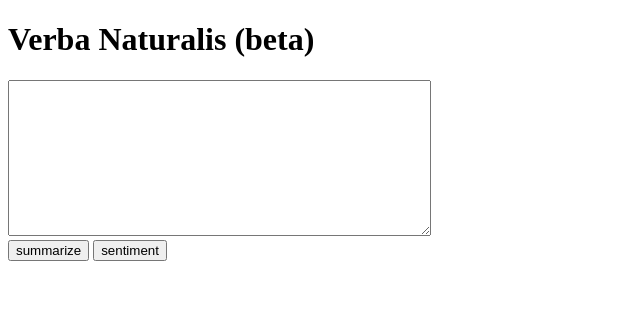
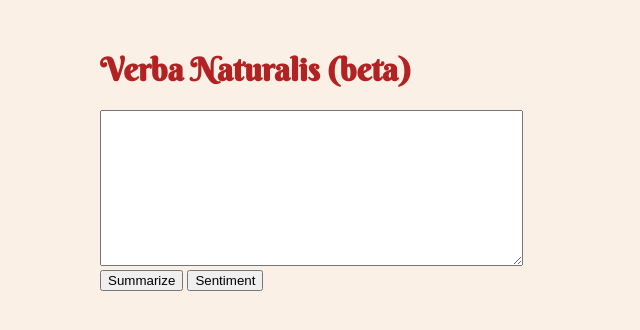
Before and after one commit to Paraguanads/Verba-Naturalis, a Flask app: page / in a window 1280 px wide. Shown: the top 330 px of the page, without its empty margins (0-640 px from the left). Run offline with Flask 2, Linux system fonts and the light colour scheme; parts of the project's set-up code (start-up, migrations or seed data) failed here and were passed over.

Commit message:
Minor changes
add CSS and changed page colors.

```diff
--- a/main.py
+++ b/main.py
@@ -79,4 +79,4 @@ def home():
 
 # Run the app
 if __name__ == "__main__":
-    app.run()
+    app.run(host="localhost", port=3002, debug=True)
--- /dev/null
+++ b/static/main.css
@@ -0,0 +1,21 @@
+body {
+  background: Linen;
+  margin-top: 50px;
+  margin-left: 100px;
+  }
+
+h1 {
+  font-family: 'Berkshire Swash', cursive;
+  color: FireBrick;
+  }
+
+h2 {
+  font-family: 'Open Sans', sans-serif;
+  color: DarkSlateGray;
+  }
+
+p {
+  font-family: 'Open Sans', sans-serif;
+  font-size: 1.2em;
+  color: DarkSlateGray;
+  }
--- a/templates/index.html
+++ b/templates/index.html
@@ -3,13 +3,19 @@
 <head>
     <meta charset="UTF-8">
     <title>Verba Naturalis (beta)</title>
+    <!--  Load CSS -->
+    <link rel="stylesheet" href='static/main.css'>
+<!--  Load Google fonts -->
+    <link rel="preconnect" href="https://fonts.googleapis.com">
+    <link rel="preconnect" href="https://fonts.gstatic.com" crossorigin>
+    <link href="https://fonts.googleapis.com/css2?family=Berkshire+Swash&family=Open+Sans:wght@300&display=swap" rel="stylesheet">
 </head>
 <h1>Verba Naturalis (beta)</h1>
 <form method="post">
     <textarea name="input" rows="10" cols="50"></textarea>
     <br>
-    <input type="submit" name="submit" value="summarize">
-    <input type="submit" name="submit" value="sentiment">
+    <input type="submit" name="submit" value="Summarize">
+    <input type="submit" name="submit" value="Sentiment">
 </form>
 {% if tokens %}
     <h2>Tokenization</h2>
```
